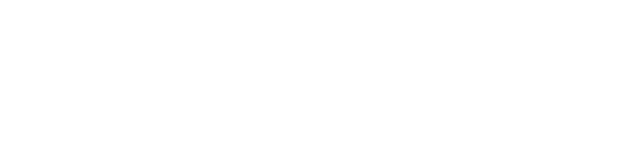
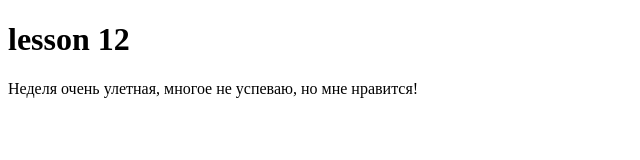
Before and after one commit to SiLena201/SiLena201.github.io, a plain HTML site: page index.html in a window 1280 px wide. Shown: the whole page, without its empty margins (0-640 px from the left). Drawn offline with Linux system fonts and the light colour scheme.

Commit message:
create index.html and added content

```diff
--- a/index.html
+++ b/index.html
@@ -6,6 +6,7 @@
  <title>lesson 12</title>
 </head>
 <body>
-
+ <h1 class="title">lesson 12</h1>
+ <p class="description">Неделя очень улетная, многое не успеваю, но мне нравится!</p>
 </body>
 </html>
```
